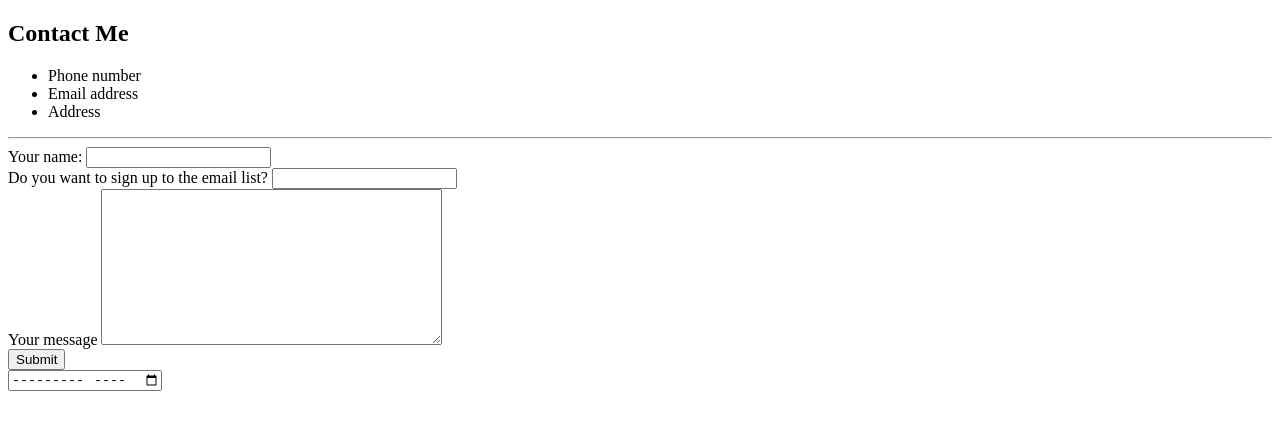
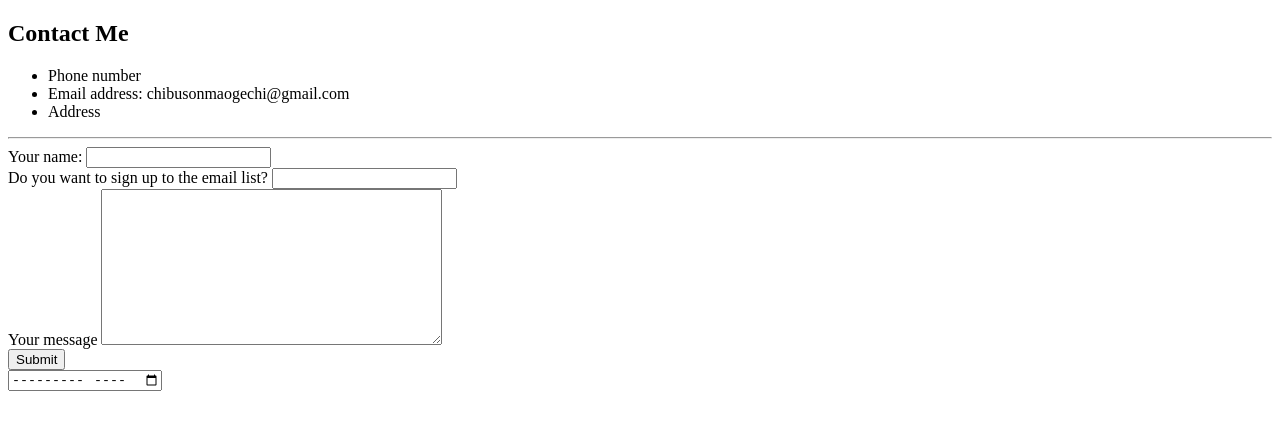
Before and after one commit to Chibusonma/CV, a plain HTML site: page contact-me.html in a window 1280 px wide. Drawn offline with Linux system fonts and the light colour scheme.

Commit message:
contact rename

```diff
--- a/Contact.html
+++ b/contact-me.html
@@ -8,7 +8,7 @@
     <h2><strong>Contact Me</strong></h2>
     <ul>
       <li>Phone number</li>
-      <li>Email address</li>
+      <li>Email address: chibusonmaogechi@gmail.com</li>
       <li>Address</li>
     </ul>
     <hr>
```
